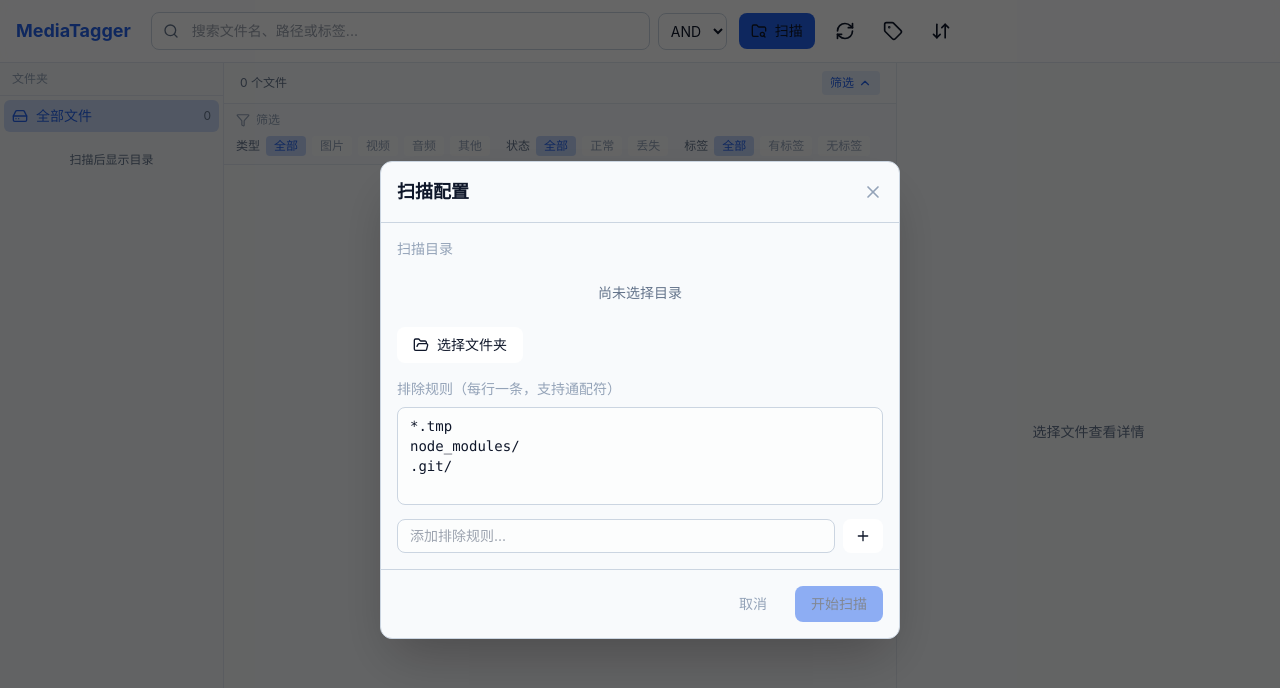
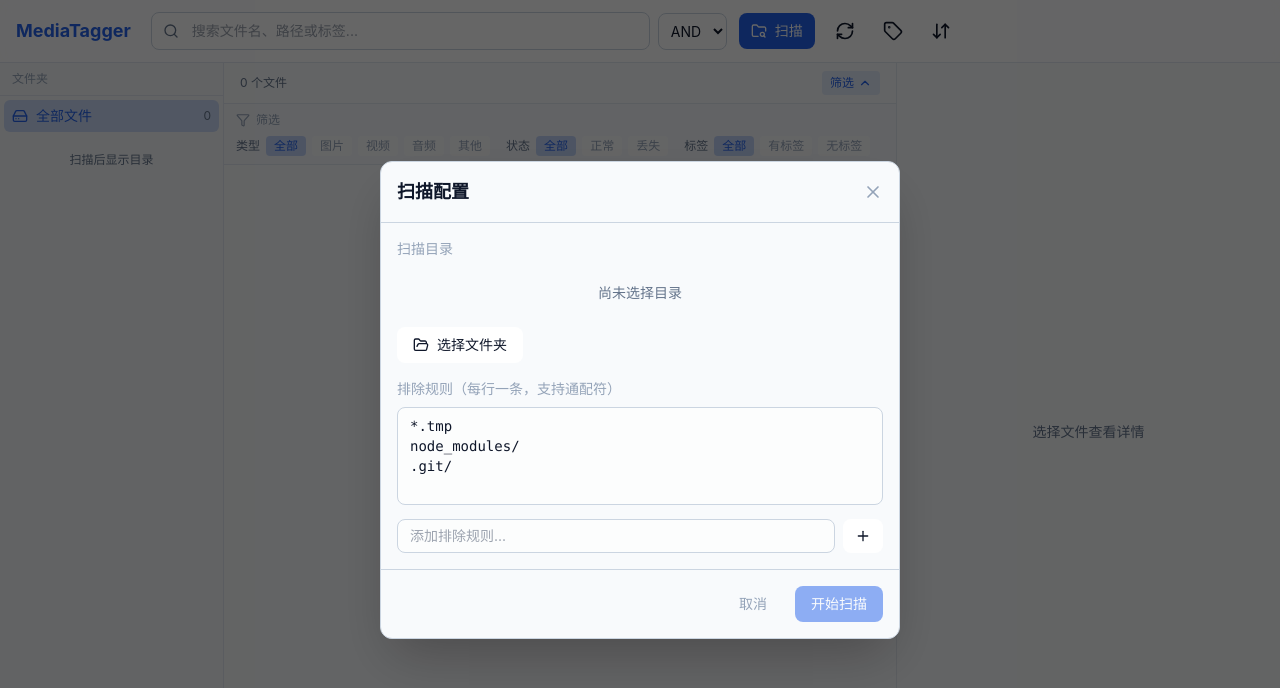
Before and after one commit to acliunianc/media-tagger, a React (Vite) app: page / in a window 1280 px wide. Both pictures are taken after a click on the button "扫描". Shown: the top 688 px of the page. Built offline with nearby package versions, Linux system fonts and the light colour scheme; the HTML template or start-up script is replaced by a standard one.

Commit message:
style：调整字体颜色

```diff
--- a/src/App.tsx
+++ b/src/App.tsx
@@ -265,7 +265,7 @@
         <button
           onClick={() => setShowScanDialog(true)}
           disabled={scanning}
-          className="flex items-center gap-2 px-3 py-2 rounded-lg bg-accent hover:bg-accent-hover text-sm transition-colors disabled:opacity-50"
+          className="flex items-center gap-2 px-3 py-2 rounded-lg bg-accent hover:bg-accent-hover text-sm text-white transition-colors disabled:opacity-50"
         >
           <FolderSearch className="w-4 h-4" />
           扫描
--- a/src/components/ScanDialog.tsx
+++ b/src/components/ScanDialog.tsx
@@ -129,7 +129,7 @@
           <button
             onClick={handleStart}
             disabled={paths.length === 0 || scanning}
-            className="px-4 py-2 rounded-lg text-sm bg-accent hover:bg-accent-hover disabled:opacity-50 disabled:cursor-not-allowed transition-colors"
+            className="px-4 py-2 rounded-lg text-sm text-white bg-accent hover:bg-accent-hover disabled:opacity-50 disabled:cursor-not-allowed transition-colors"
           >
             {scanning ? "扫描中..." : "开始扫描"}
           </button>
```
